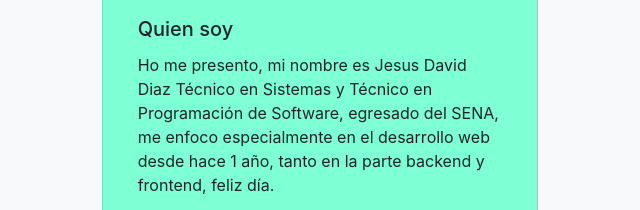
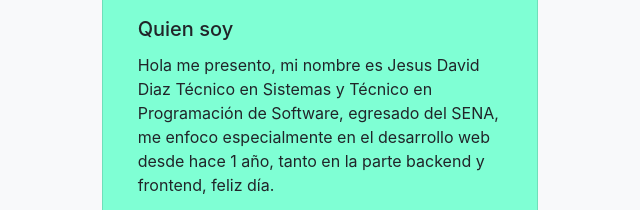
Before and after one commit to JesusD13/Myblog, a plain HTML site: page Index.html in a window 1280 px wide. Shown: the part 1008-1218 px from the top of the page, 320-960 px from the left. Drawn offline with nearby package versions, Linux system fonts and the light colour scheme.

Commit message:
Update Index.html

```diff
--- a/Index.html
+++ b/Index.html
@@ -103,7 +103,7 @@
     <img src="/img/1.png" class="card-img-top" alt="...">
     <div class="card-body">
       <h5 class="card-title" title="Quien soy">Quien soy</h5>
-      <p class="card-text">Ho me presento, mi nombre es Jesus David Diaz Técnico en Sistemas y Técnico en Programación de Software, egresado del SENA, me enfoco especialmente en el desarrollo web desde hace 1 año, tanto en la parte backend y frontend, feliz día.</p>
+      <p class="card-text">Hola me presento, mi nombre es Jesus David Diaz Técnico en Sistemas y Técnico en Programación de Software, egresado del SENA, me enfoco especialmente en el desarrollo web desde hace 1 año, tanto en la parte backend y frontend, feliz día.</p>
       <a href="#" class="btn btn-primary">Mas infromacion</a>
     </div>
   </div>
```
